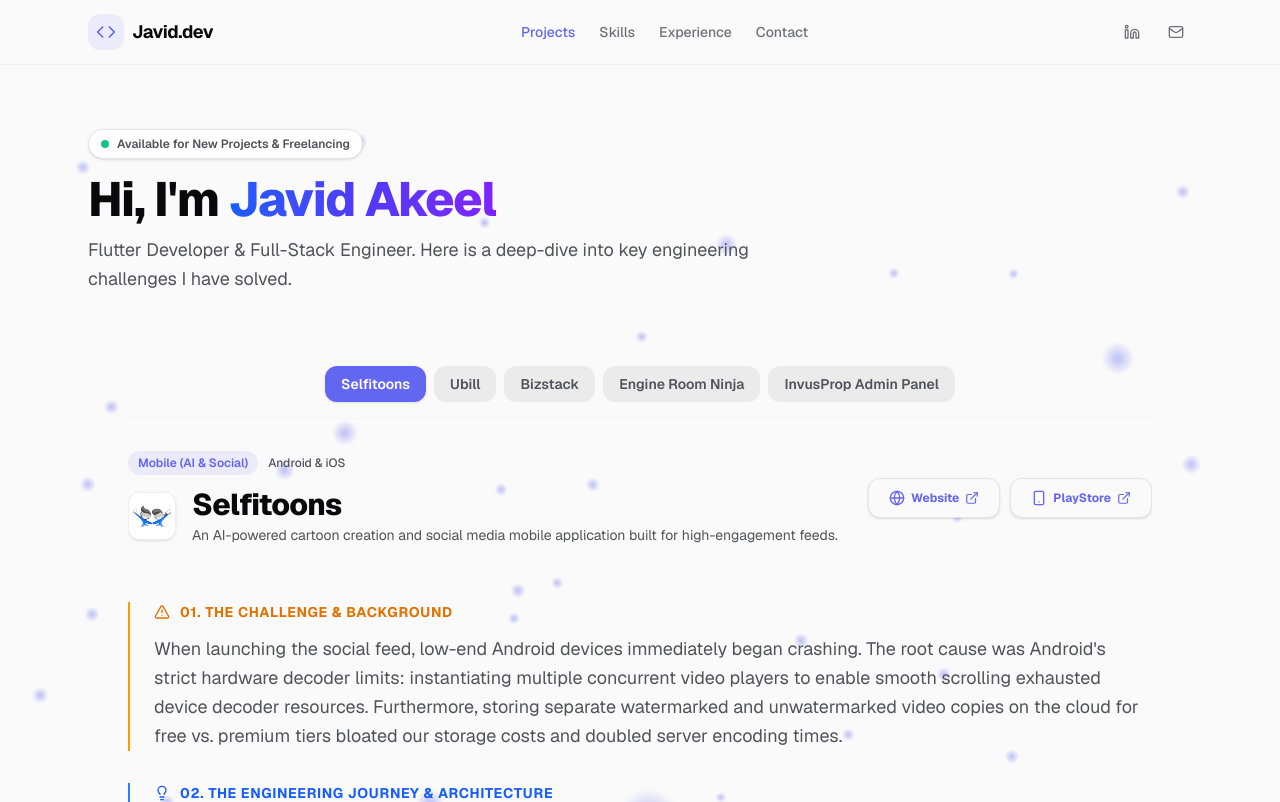
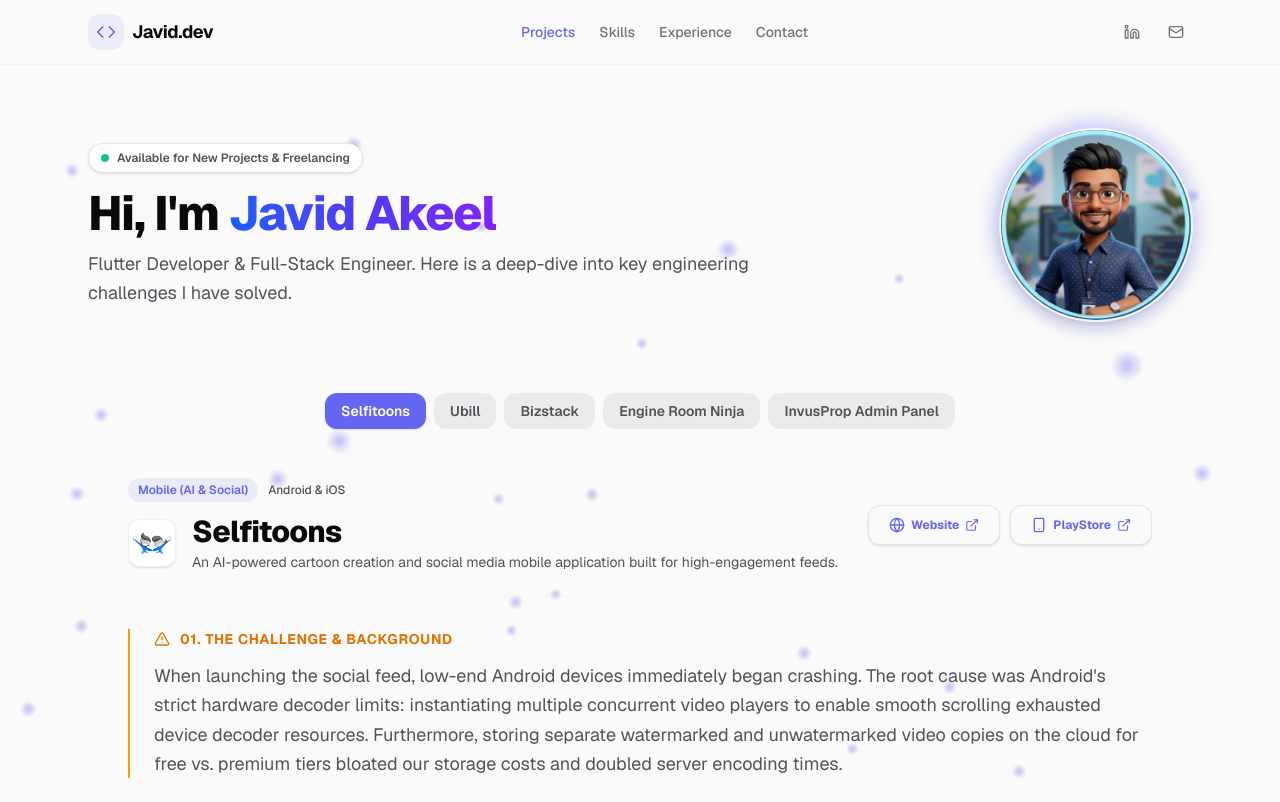
Before and after one commit to expectopatronam/javid_portfolio, a Next.js app: page / in a window 1280 px wide. Shown: the top 802 px of the page. Built offline with nearby package versions, Linux system fonts and the light colour scheme.

Commit message:
feat: add interactive 3D parallax SnapAvatar component to home page landing section

```diff
--- a/app/page.tsx
+++ b/app/page.tsx
@@ -8,6 +8,7 @@ import Experience from "@/components/Experience";
 import Contact from "@/components/Contact";
 import Footer from "@/components/Footer";
 import ThreeBackground from "@/components/ThreeBackground";
+import SnapAvatar from "@/components/SnapAvatar";
 
 export default function Home() {
   const [activeView, setActiveView] = useState("projects");
@@ -37,7 +38,8 @@ export default function Home() {
         {activeView === "projects" && (
           <div className="animate-fade-in-up">
             {/* Quick Greeting Header on Projects Landing */}
-            <div className="mb-8 md:mb-12">
+            <div className="flex flex-col-reverse md:flex-row items-start md:items-center justify-between gap-6 mb-8 md:mb-12">
+              <div className="flex-grow max-w-2xl">
                 <div className="inline-flex items-center gap-2 px-3 py-1.5 rounded-full border border-border bg-card text-xs font-semibold mb-4 text-muted-foreground shadow-sm">
                   <span className="w-2 h-2 rounded-full bg-emerald-500 animate-pulse" />
                   Available for New Projects & Freelancing
@@ -48,9 +50,15 @@ export default function Home() {
                     Javid Akeel
                   </span>
                 </h1>
-              <p className="text-lg text-muted-foreground max-w-2xl leading-relaxed">
+                <p className="text-lg text-muted-foreground leading-relaxed">
                   Flutter Developer & Full-Stack Engineer. Here is a deep-dive into key engineering challenges I have solved.
                 </p>
+              </div>
+
+              {/* Interactive 3D Parallax Snapchat Avatar */}
+              <div className="flex-shrink-0 self-center md:self-auto">
+                <SnapAvatar color={projectColor} />
+              </div>
             </div>
 
             {/* Carousel Projects component */}
--- /dev/null
+++ b/components/SnapAvatar.tsx
@@ -0,0 +1,90 @@
+"use client";
+
+import { useState, useRef, useEffect } from "react";
+
+interface SnapAvatarProps {
+  color?: string;
+}
+
+export default function SnapAvatar({ color = "#6366f1" }: SnapAvatarProps) {
+  const cardRef = useRef<HTMLDivElement>(null);
+  const [rotate, setRotate] = useState({ x: 0, y: 0 });
+  const [translate, setTranslate] = useState({ x: 0, y: 0 });
+
+  const handleMouseMove = (e: React.MouseEvent<HTMLDivElement>) => {
+    if (!cardRef.current) return;
+    const card = cardRef.current;
+    const box = card.getBoundingClientRect();
+
+    // Calculate mouse position relative to card center
+    const x = e.clientX - box.left - box.width / 2;
+    const y = e.clientY - box.top - box.height / 2;
+
+    // Normalize values (-1 to 1) and scale rotation angles (max 18 degrees)
+    const rotateX = -(y / (box.height / 2)) * 18;
+    const rotateY = (x / (box.width / 2)) * 18;
+
+    // Shift inner layer for depth parallax (max 8px translation)
+    const translateX = (x / (box.width / 2)) * 8;
+    const translateY = (y / (box.height / 2)) * 8;
+
+    setRotate({ x: rotateX, y: rotateY });
+    setTranslate({ x: translateX, y: translateY });
+  };
+
+  const handleMouseLeave = () => {
+    // Reset smoothly to center
+    setRotate({ x: 0, y: 0 });
+    setTranslate({ x: 0, y: 0 });
+  };
+
+  return (
+    <div
+      ref={cardRef}
+      onMouseMove={handleMouseMove}
+      onMouseLeave={handleMouseLeave}
+      className="relative w-44 h-44 md:w-48 md:h-48 rounded-full cursor-pointer select-none group"
+      style={{
+        transform: `perspective(1000px) rotateX(${rotate.x}deg) rotateY(${rotate.y}deg)`,
+        transition: "transform 0.15s cubic-bezier(0.25, 1, 0.5, 1)",
+        transformStyle: "preserve-3d",
+      }}
+    >
+      {/* 1. Interactive outer neon glow frame (scales up on hover) */}
+      <div
+        className="absolute -inset-1 rounded-full opacity-60 blur-md group-hover:opacity-85 group-hover:blur-lg transition-all duration-500"
+        style={{
+          background: `linear-gradient(135deg, ${color}, ${color}80)`,
+          transform: "translateZ(-20px)", // Float behind the image
+        }}
+      />
+
+      {/* 2. Base container window */}
+      <div
+        className="w-full h-full rounded-full border-2 border-background bg-card shadow-lg overflow-hidden relative flex items-center justify-center"
+        style={{
+          transform: "translateZ(10px)",
+          transformStyle: "preserve-3d",
+        }}
+      >
+        {/* Dynamic gradient background behind avatar */}
+        <div
+          className="absolute inset-0 opacity-15 dark:opacity-25 transition-all duration-500"
+          style={{
+            background: `radial-gradient(circle, ${color} 0%, transparent 70%)`,
+          }}
+        />
+
+        {/* 3. High-Quality Snapchat avatar with translated parallax depth */}
+        <img
+          src="/javid-avatar.png"
+          alt="Javid Akeel Custom Avatar"
+          className="w-[108%] h-[108%] object-cover object-center max-w-none transition-all duration-150 ease-out select-none pointer-events-none"
+          style={{
+            transform: `scale(1.08) translate3d(${-translate.x}px, ${-translate.y}px, 20px)`,
+          }}
+        />
+      </div>
+    </div>
+  );
+}
```
Also changed, not shown: public/javid-avatar.png (added). Lines whose indentation alone changed are shown as unchanged.
